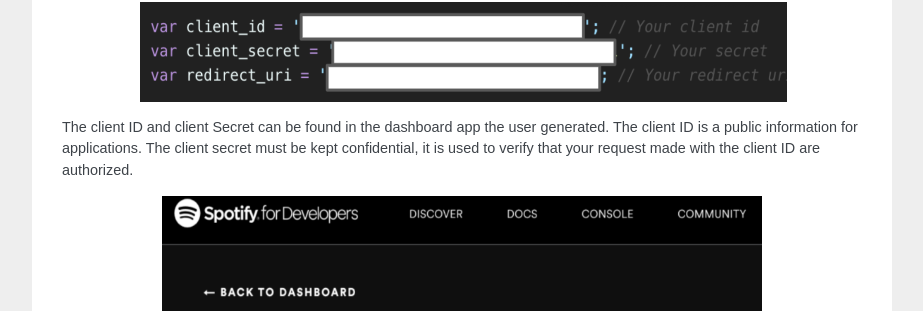
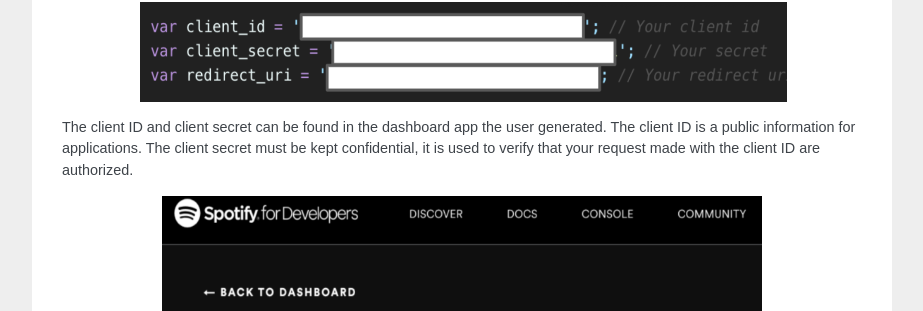
Before and after one commit to sfu-db/dataprep, a Sphinx documentation site: the page built from docs/source/DC_Spotify_tut.rst, in a window 1280 px wide and 900 px high, scrolled down 2867 px. Shown: the part 141-452 px from the top of the window, without its empty margins (198-1121 px from the left). Built offline with Sphinx 7.4.7, drawn with Linux system fonts in a browser that asks for light colours; pages that are not in the unit, such as notebooks, are missing from menus; some of the changed text lies outside the part shown.

```diff
--- a/docs/source/DC_DBLP_tut.rst
+++ b/docs/source/DC_DBLP_tut.rst
@@ -111,7 +111,7 @@ As an example, lets see what is in the publication table.
 .. image:: _static/images/tutorial/dc_dblp_show_schema.png
 	:align: center
    	:width: 212
-   	:height: 303
+   	:height: 295
 
 Connector.query
 ------------------
@@ -160,7 +160,7 @@ All publications of one specific author
 =========================================================
 | In the query, **q** is a generic search parameter that find author profiles, conferences, journals, or individual publications in the database. As a parameter, **q** is not great when trying to find specific authors and their work. To solve for this issue, you can query the authors first and last name.
 |
-| To fetch all publications of one specific author, you need to include **first_name="______", last_name="______"** in your query.
+| To fetch all publications of one specific author, you need to include **first_name="______"**, **last_name="______"** in your query.
 
 ::
 
--- a/docs/source/DC_Spotify_tut.rst
+++ b/docs/source/DC_Spotify_tut.rst
@@ -75,7 +75,7 @@ Open apps.js with your favourite editor. In the file, it contains a section for
    	:width: 650
    	:height: 100
 
-The client ID and client Secret can be found in the dashboard app the user generated. The client ID is a public information for applications. The client secret must be kept confidential, it is used to verify that your request made with the client ID are authorized.
+The client ID and client secret can be found in the dashboard app the user generated. The client ID is a public information for applications. The client secret must be kept confidential, it is used to verify that your request made with the client ID are authorized.
 
 .. image:: _static/images/tutorial/ID_and_secret.png
 	:align: center
@@ -247,7 +247,7 @@ Pagination
 .. image:: _static/images/tutorial/dc_spotify_query_pag.png
 	:align: center
    	:width: 1000
-   	:height: 500
+   	:height: 490
 
 Pagination does not concurrently work with the **limit** parameter in a query, you need to select either **limit** or **_count**. If you select **_count**, it bypasses the initial restriction set by Spotify's **limit** parameter.
 
--- a/docs/source/DC_Yelp_tut.rst
+++ b/docs/source/DC_Yelp_tut.rst
@@ -163,7 +163,7 @@ Now that you have an understanding of how data connector operates, you can easil
 
 Pagination
 ===================
-| Pagination is another feature available in the config files. The pagination is the process of dividing a document into discrete pages, breaking the content into pages and allow visitors to switch between them. It returns the maximum number of searches to return.
+| Another feature available in the config files is pagination. Pagination is the process of dividing a document into discrete pages, breaking the content into pages and allow visitors to switch between them. It returns the maximum number of searches to return.
 |
 | To use pagination, you need to include **_count** in your query. The **_count** parameter represents the number of records a user would like to return, which can be larger than the maximum limit of records each return of API itself. Users can still fetch multiple pages of records by using parameters like limit and offset, however this requires users to understand how pagination works different website APIs.
 |
```
Also changed, not shown: other parts of docs/source/DC_DBLP_tut.rst (+1 -1 lines), other parts of docs/source/DC_Spotify_tut.rst (+2 -2 lines).
